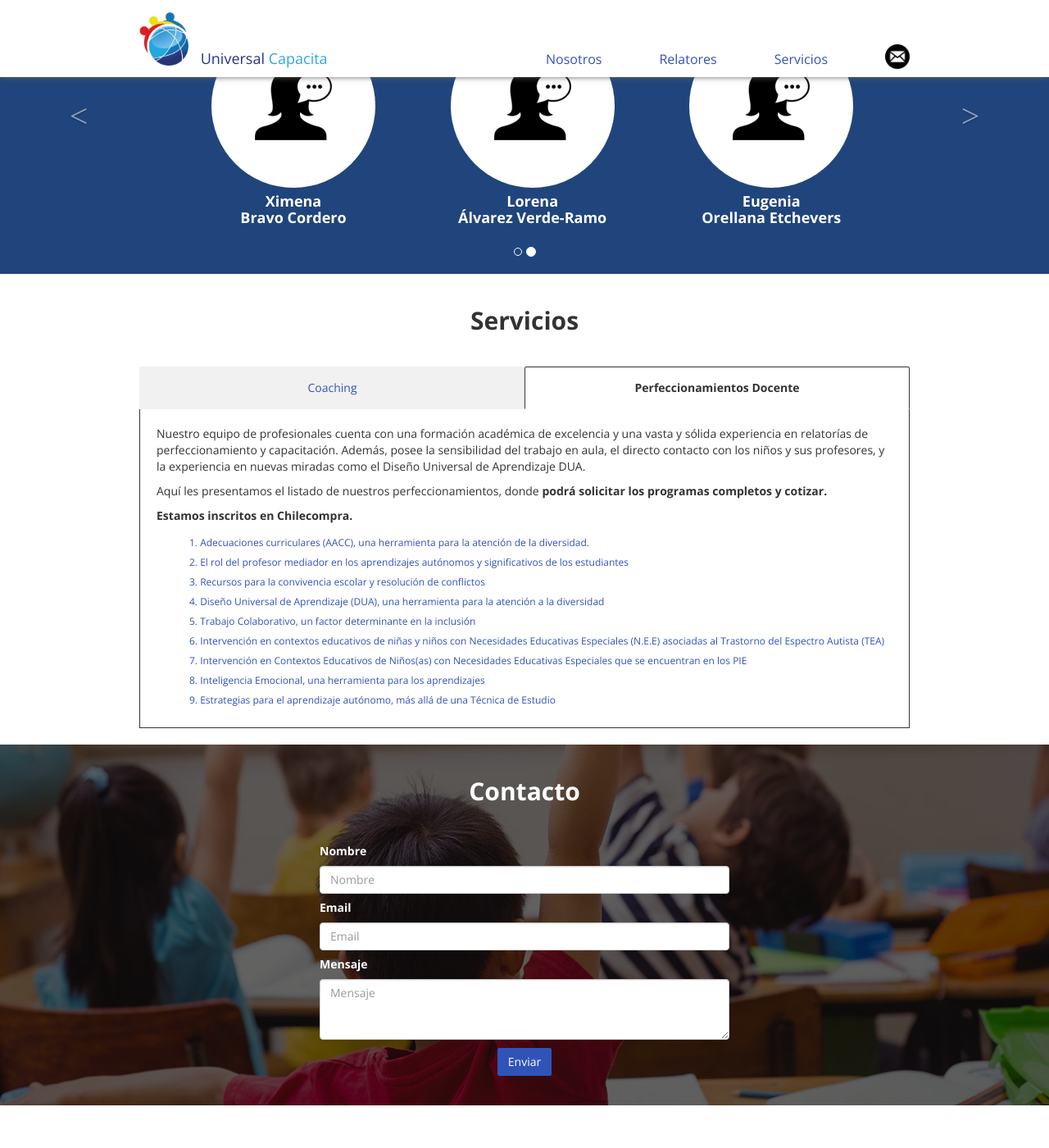
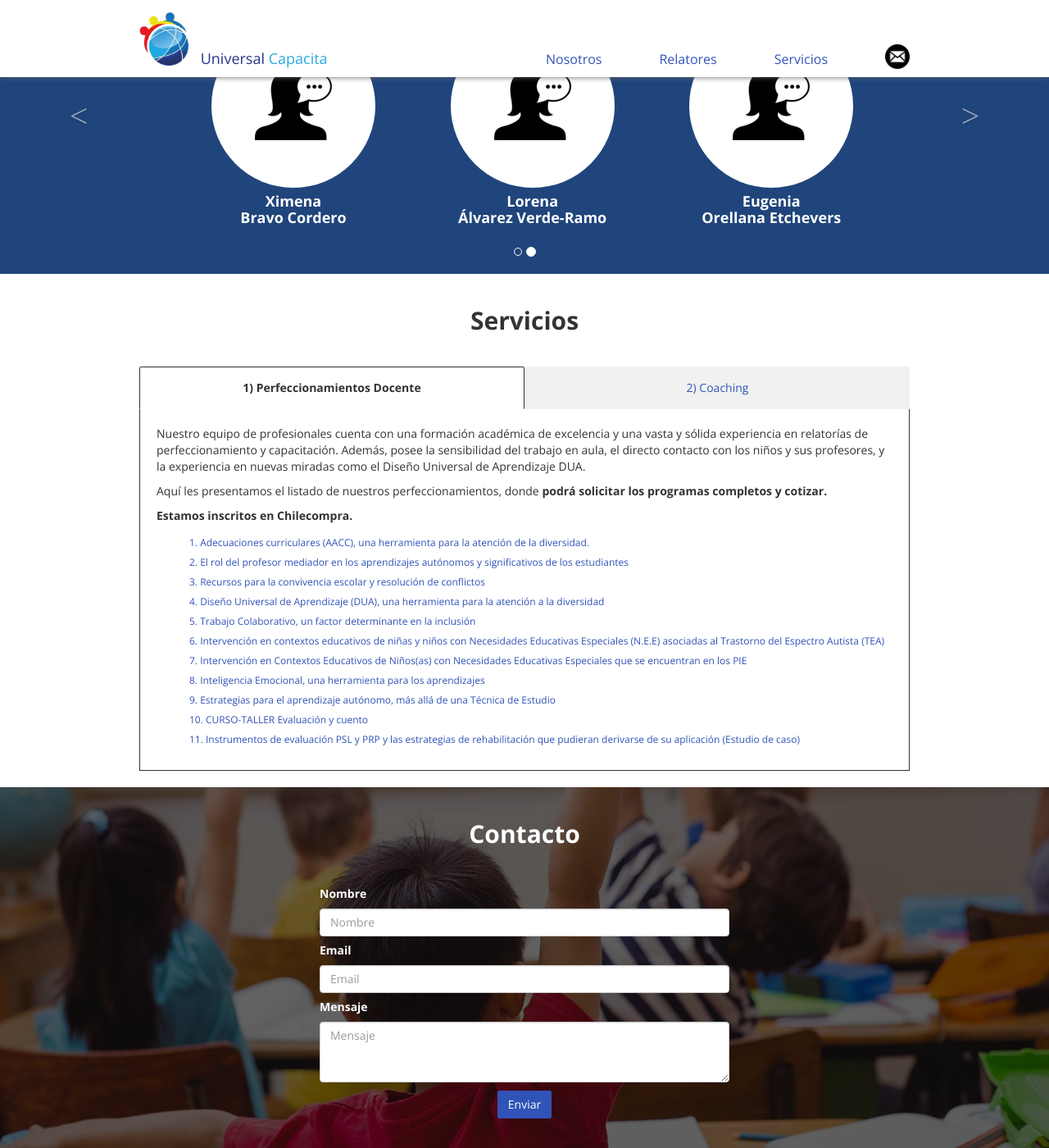
Before and after one commit to jimibustamante/universal_capacita_web, a Jekyll site: the page built from index.html, in a window 1280 px wide and 1400 px high, scrolled down 885 px. Shown: the whole window at 82% size. Built offline with Jekyll 4.4.1, drawn with Linux system fonts in a browser that asks for light colours; nearby versions of some CDN libraries; library files that are not in the unit come from our copies; Markdown is read by kramdown in place of the engine named in the settings; the list of posts is cut into pages by our own code; before the commit the page ends 2233 px from its top, so only the background shows below that.

Commit message:
Últimas correcciones

```diff
--- a/css/dev/_custom.scss
+++ b/css/dev/_custom.scss
@@ -687,7 +687,7 @@
   overflow-y: hidden;
   width: 899px;
   // overflow-x: scroll;
-  height: 348px;
+  height: 400px;
   // white-space: nowrap;
 }
 
--- a/index.html
+++ b/index.html
@@ -147,9 +147,9 @@
     <div>
       <!-- Nav tabs -->
       <ul class="nav nav-tabs tabs_style" role="tablist">
-        <li role="presentation" ><a href="#Coaching" aria-controls="Coaching" role="tab" data-toggle="tab">Coaching</a></li>
+        <li role="presentation" class="active"><a href="#Perfeccionamientos" aria-controls="Perfeccionamientos" role="tab" data-toggle="tab">1) Perfeccionamientos Docente</a></li>
 <!--         <li role="presentation"><a href="#Asesorías" aria-controls="Asesorías" role="tab" data-toggle="tab">Asesorías</a></li> -->
-        <li role="presentation" class="active"><a href="#Perfeccionamientos" aria-controls="Perfeccionamientos" role="tab" data-toggle="tab">Perfeccionamientos Docente</a></li>
+        <li role="presentation" ><a href="#Coaching" aria-controls="Coaching" role="tab" data-toggle="tab">2) Coaching</a></li>
       </ul>
 
       <!-- Tab panes -->
@@ -228,7 +228,7 @@
             </div>
 
             <div class="form-group">
-              <button type="submit" class="btn btn-default">Enviar <i style="display:none;" class="send-spinner fa fa-spinner fa-pulse"></button>
+              <button type="submit" class="btn btn-default">Solicitar Cotización <i style="display:none;" class="send-spinner fa fa-spinner fa-pulse"></button>
             </div>
 
           </form>
@@ -277,11 +277,11 @@
             </li>
 
             <li>
-              <a class="" href="#" role="button" data-toggle="modal" data-target="#modal-cursos10">11. CURSO-TALLER Evaluación y cuento</a>
+              <a class="" href="#" role="button" data-toggle="modal" data-target="#modal-cursos10">10. CURSO-TALLER Evaluación y cuento</a>
             </li>
 
             <li>
-              <a class="" href="#" role="button" data-toggle="modal" data-target="#modal-cursos11">10. Instrumentos de evaluación PSL y PRP y las estrategias de rehabilitación que pudieran derivarse de su aplicación (Estudio de caso)</a>
+              <a class="" href="#" role="button" data-toggle="modal" data-target="#modal-cursos11">11. Instrumentos de evaluación PSL y PRP y las estrategias de rehabilitación que pudieran derivarse de su aplicación (Estudio de caso)</a>
             </li>
           </ul>
         </div>
@@ -420,7 +420,7 @@
           </div>
 
           <div class="form-group">
-            <button type="submit" class="btn btn-default" onclick="sendCourseEmail('Adecuaciones curriculares (AACC)', this)">Enviar <i style="display:none;" class="send-spinner fa fa-spinner fa-pulse"></i></button>
+            <button type="submit" class="btn btn-default" onclick="sendCourseEmail('Adecuaciones curriculares (AACC)', this)">Solicitar Cotización <i style="display:none;" class="send-spinner fa fa-spinner fa-pulse"></i></button>
           </div>
 
         </form>
@@ -506,7 +506,7 @@
           </div>
 
           <div class="form-group">
-            <button type="submit" class="btn btn-default" onclick="sendCourseEmail('El rol del profesor mediador en los aprendizajes autónomos y significativos de los estudiantes', this)">Enviar <i style="display:none;" class="send-spinner fa fa-spinner fa-pulse"></i></button>
+            <button type="submit" class="btn btn-default" onclick="sendCourseEmail('El rol del profesor mediador en los aprendizajes autónomos y significativos de los estudiantes', this)">Solicitar Cotización <i style="display:none;" class="send-spinner fa fa-spinner fa-pulse"></i></button>
           </div>
 
         </form>
@@ -591,7 +591,7 @@
           </div>
 
           <div class="form-group">
-            <button type="submit" class="btn btn-default" onclick="sendCourseEmail('Recursos para la convivencia escolar y resolución de conflictos', this)">Enviar <i style="display:none;" class="send-spinner fa fa-spinner fa-pulse"></i></button>
+            <button type="submit" class="btn btn-default" onclick="sendCourseEmail('Recursos para la convivencia escolar y resolución de conflictos', this)">Solicitar Cotización <i style="display:none;" class="send-spinner fa fa-spinner fa-pulse"></i></button>
           </div>
 
         </form>
@@ -677,7 +677,7 @@
 
 
           <div class="form-group">
-            <button type="submit" class="btn btn-default" onclick="sendCourseEmail('Diseño Universal de Aprendizaje (DUA), una herramienta para la atención a la diversidad', this)">Enviar <i style="display:none;" class="send-spinner fa fa-spinner fa-pulse"></i></button>
+            <button type="submit" class="btn btn-default" onclick="sendCourseEmail('Diseño Universal de Aprendizaje (DUA), una herramienta para la atención a la diversidad', this)">Solicitar Cotización <i style="display:none;" class="send-spinner fa fa-spinner fa-pulse"></i></button>
           </div>
 
         </form>
@@ -763,7 +763,7 @@
 
 
           <div class="form-group">
-            <button type="submit" class="btn btn-default" onclick="sendCourseEmail('Trabajo Colaborativo, un factor determinante en la inclusión', this)">Enviar <i style="display:none;" class="send-spinner fa fa-spinner fa-pulse"></i></button>
+            <button type="submit" class="btn btn-default" onclick="sendCourseEmail('Trabajo Colaborativo, un factor determinante en la inclusión', this)">Solicitar Cotización <i style="display:none;" class="send-spinner fa fa-spinner fa-pulse"></i></button>
           </div>
 
         </form>
@@ -848,7 +848,7 @@
           </div>
 
           <div class="form-group">
-            <button type="submit" class="btn btn-default" onclick="sendCourseEmail('Intervención en contextos educativos de niñas y niños con Necesidades Educativas Especiales (N.E.E) asociadas al Trastorno del Espectro Autista (TEA)', this)">Enviar <i style="display:none;" class="send-spinner fa fa-spinner fa-pulse"></i></button>
+            <button type="submit" class="btn btn-default" onclick="sendCourseEmail('Intervención en contextos educativos de niñas y niños con Necesidades Educativas Especiales (N.E.E) asociadas al Trastorno del Espectro Autista (TEA)', this)">Solicitar Cotización <i style="display:none;" class="send-spinner fa fa-spinner fa-pulse"></i></button>
           </div>
 
         </form>
@@ -933,7 +933,7 @@
           </div>
 
           <div class="form-group">
-            <button type="submit" class="btn btn-default" onclick="sendCourseEmail('Intervención en Contextos Educativos de Niños(as) con Necesidades Educativas Especiales que se encuentran en los PIE', this)">Enviar <i style="display:none;" class="send-spinner fa fa-spinner fa-pulse"></i></button>
+            <button type="submit" class="btn btn-default" onclick="sendCourseEmail('Intervención en Contextos Educativos de Niños(as) con Necesidades Educativas Especiales que se encuentran en los PIE', this)">Solicitar Cotización <i style="display:none;" class="send-spinner fa fa-spinner fa-pulse"></i></button>
           </div>
 
         </form>
@@ -1018,7 +1018,7 @@
           </div>
 
           <div class="form-group">
-            <button type="submit" class="btn btn-default" onclick="sendCourseEmail('Inteligencia Emocional, una herramienta para los aprendizajes', this)">Enviar <i style="display:none;" class="send-spinner fa fa-spinner fa-pulse"></i></button>
+            <button type="submit" class="btn btn-default" onclick="sendCourseEmail('Inteligencia Emocional, una herramienta para los aprendizajes', this)">Solicitar Cotización <i style="display:none;" class="send-spinner fa fa-spinner fa-pulse"></i></button>
           </div>
 
         </form>
@@ -1103,7 +1103,7 @@
           </div>
 
           <div class="form-group">
-            <button type="submit" class="btn btn-default" onclick="sendCourseEmail('Estrategias para el aprendizaje autónomo, más allá de una Técnica de Estudio', this)">Enviar <i style="display:none;" class="send-spinner fa fa-spinner fa-pulse"></i></button>
+            <button type="submit" class="btn btn-default" onclick="sendCourseEmail('Estrategias para el aprendizaje autónomo, más allá de una Técnica de Estudio', this)">Solicitar Cotización <i style="display:none;" class="send-spinner fa fa-spinner fa-pulse"></i></button>
           </div>
 
         </form>
@@ -1189,7 +1189,7 @@
           </div>
 
           <div class="form-group">
-            <button type="submit" class="btn btn-default" onclick="sendCourseEmail('CURSO-TALLER Evaluación y cuento', this)">Enviar <i style="display:none;" class="send-spinner fa fa-spinner fa-pulse"></i></button>
+            <button type="submit" class="btn btn-default" onclick="sendCourseEmail('CURSO-TALLER Evaluación y cuento', this)">Solicitar Cotización <i style="display:none;" class="send-spinner fa fa-spinner fa-pulse"></i></button>
           </div>
 
         </form>
@@ -1275,7 +1275,7 @@
           </div>
 
           <div class="form-group">
-            <button type="submit" class="btn btn-default" onclick="sendCourseEmail('Instrumentos de evaluación PSL y PRP y las estrategias de rehabilitación que pudieran derivarse de su aplicación (Estudio de caso)', this)">Enviar <i style="display:none;" class="send-spinner fa fa-spinner fa-pulse"></i></button>
+            <button type="submit" class="btn btn-default" onclick="sendCourseEmail('Instrumentos de evaluación PSL y PRP y las estrategias de rehabilitación que pudieran derivarse de su aplicación (Estudio de caso)', this)">Solicitar Cotización <i style="display:none;" class="send-spinner fa fa-spinner fa-pulse"></i></button>
           </div>
 
         </form>
```
Also changed, not shown: css/style.css.
